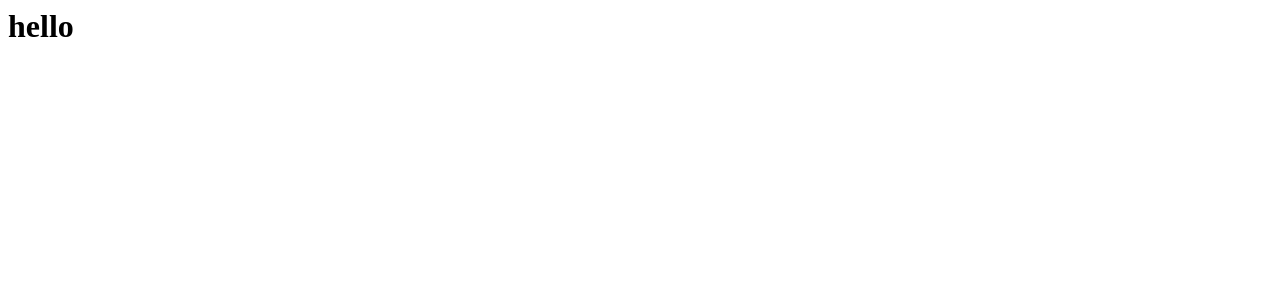
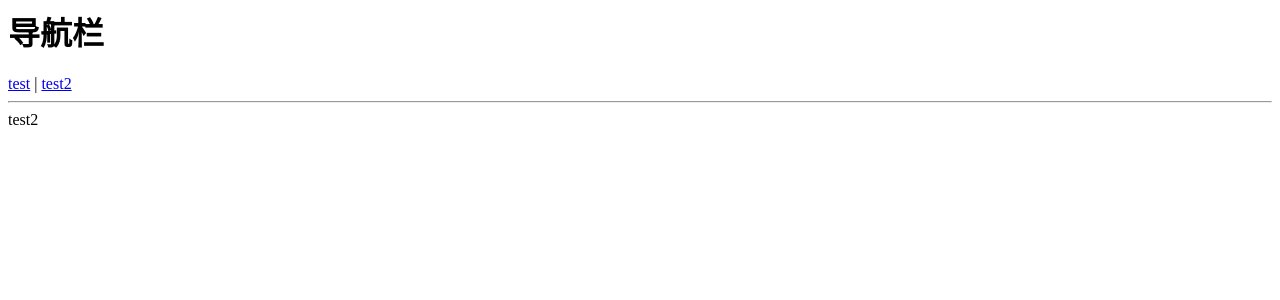
Before and after one commit to goldEli/vui, a Vue app: page /#/xxx in a window 1280 px wide. Before the commit this address had no page. Shown: the top 300 px of the page. Built offline with nearby package versions, Linux system fonts and the light colour scheme.

Commit message:
add router

```diff
--- a/src/App.vue
+++ b/src/App.vue
@@ -1,15 +1,15 @@
 <template>
-	<h1>hello</h1>
-	<router-view />
+  <h1>导航栏</h1>
+  <router-link to="/">test</router-link> |
+  <router-link to="/xxx">test2</router-link>
+  <hr />
+  <router-view />
 </template>
 
 <script>
-
 export default {
-	naem: "App"
+  naem: "App",
 };
 </script>
 
-<style>
-
-</style>
+<style></style>
--- /dev/null
+++ b/src/Test2.vue
@@ -0,0 +1,3 @@
+<template>
+  <div>test2</div>
+</template>
--- a/src/main.ts
+++ b/src/main.ts
@@ -1,12 +1,16 @@
 import { createApp } from "vue";
 import App from "./App.vue";
 import Test from "./Test.vue";
+import Test2 from "./Test2.vue";
 import { createWebHashHistory, createRouter } from "vue-router";
 
 const history = createWebHashHistory();
 const router = createRouter({
   history,
-  routes: [{ path: "/", component: Test }]
+  routes: [
+    { path: "/", component: Test },
+    { path: "/xxx", component: Test2 },
+  ]
 });
 
 const app = createApp(App);
```
